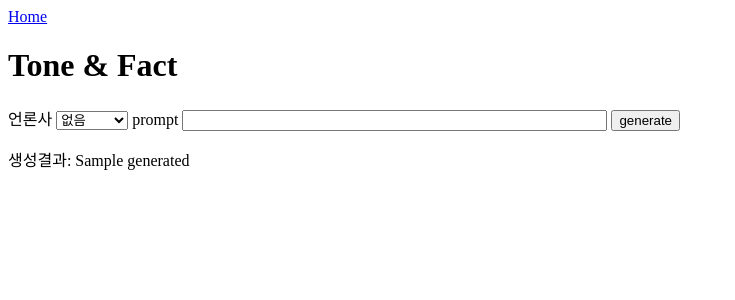
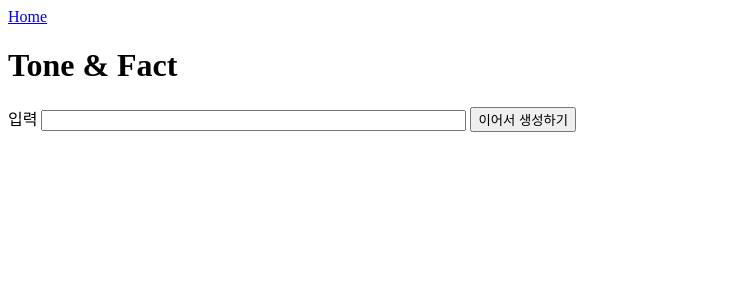
Before and after one commit to wjlee-ling/KDT-A2, a Flask app: template application/templates/index.html in a window 1280 px wide. Shown: the top 300 px of the page, without its empty margins (0-735 px from the left). Run offline with Flask 2, Linux system fonts and the light colour scheme; the template is opened without the code that fills it: values that come from a table or form of the project are taken from there, most other values are stand-ins (such as "Sample title", 1, 10 or a date in 2020).

Commit message:
update application

```diff
--- a/application/app.py
+++ b/application/app.py
@@ -1,50 +1,54 @@
 import requests
 from flask import Flask, render_template, redirect, url_for, request
-from flask_sqlalchemy import SQLAlchemy
 from .forms import PromptForm
 from transformers import PreTrainedTokenizerFast, GPT2LMHeadModel
-#from flask_sqlalchemy import SQLAlchemy
 
 app = Flask(__name__)
 app.config['SECRET_KEY'] = 'eyf4-DEN34-3v!dD'
 
+tokenizer = PreTrainedTokenizerFast.from_pretrained("A2/kogpt2-taf",
+        bos_token='</s>', eos_token='</s>', unk_token='<unk>',
+        pad_token='<pad>', mask_token='<mask>')
+model = GPT2LMHeadModel.from_pretrained('A2/kogpt2-taf')
+model.eval()
+
+
 @app.route("/", methods=['GET', 'POST'])
 def index():
     prompt = PromptForm()
-    generated='18'
+    generated=''
     if request.method =='POST':
         return generate_article(prompt)
     return render_template('index.html', prompt_form=prompt, generated=generated)
 
 def generate_article(prompt):
-    tokenizer = PreTrainedTokenizerFast.from_pretrained("A2/kogpt2-taf",
-                    bos_token='</s>', eos_token='</s>', unk_token='<unk>',
-                    pad_token='<pad>', mask_token='<mask>')
-    model = GPT2LMHeadModel.from_pretrained('A2/kogpt2-taf')
-    model.eval()
-    generated =''
-    #if prompt.validate_on_submit():
-    newspaper = prompt.newspaper.data
+
+    #newspaper = prompt.newspaper.data
     lead = prompt.lead.data
-    if newspaper != '':
-        user_prompt = newspaper+':'+lead
-    else:
-        user_prompt = lead
-    input_ids = tokenizer.encode(user_prompt, return_tensors='pt')
-    gen_ids = model.generate(input_ids,
-                        max_length=128,
-                        repetition_penalty=2.0,
-                        pad_token_id=tokenizer.pad_token_id,
-                        eos_token_id=tokenizer.eos_token_id,
-                        bos_token_id=tokenizer.bos_token_id,
-                        use_cache=True)
-    generated = tokenizer.decode(gen_ids[0])
-    if generated.startswith(newspaper):
-        generated.replace(newspaper+':', '')
-    else:
-        generated = generated[1:] # 앞에 : 제거
-    return render_template('index.html', prompt_form=prompt, generated=generated)
+    generated_ls = []
+    newspaper_ls = ['', '조선일보', '중앙일보', '동아일보', '한겨레', '경향신문']
+    for newspaper in newspaper_ls:
+
+        if newspaper != '':
+            user_prompt = newspaper+':'+lead
+        else:
+            user_prompt = lead
+        input_ids = tokenizer.encode(user_prompt, return_tensors='pt')
+        gen_ids = model.generate(input_ids,
+                            max_length=128,
+                            repetition_penalty=2.0,
+                            pad_token_id=tokenizer.pad_token_id,
+                            eos_token_id=tokenizer.eos_token_id,
+                            bos_token_id=tokenizer.bos_token_id,
+                            use_cache=True)
+        generated = tokenizer.decode(gen_ids[0])
+
+        if generated.startswith(newspaper):
+            generated = generated.replace(newspaper+':', '').strip('</s>')
+        generated_ls.append(generated)
+
+    return render_template('generate.html', prompt_form=prompt, zip=zip, generated_ls=generated_ls, newspaper_ls=newspaper_ls)
 
 
 if __name__ == '__main__':
-    app.run()
+    app.run(debug=True)
--- a/application/forms.py
+++ b/application/forms.py
@@ -3,8 +3,8 @@ from wtforms import StringField, SubmitField, SelectField
 from wtforms.validators import DataRequired, Length
 
 class PromptForm(FlaskForm):
-    newspaper = SelectField('언론사', choices=[('', '없음'), ('조선일보', '조선일보'), \
-                                            ('동아일보', '동아일보'), ('중앙일보', '중앙일보'), \
-                                            ('한겨레', '한겨레'), ('경향신문', '경향신문')])
-    lead = StringField(label='prompt', validators=[DataRequired(), Length(min=3, max=30)])
-    submit = SubmitField(label='generate')
+    # newspaper = SelectField('언론사', choices=[('', '없음'), ('조선일보', '조선일보'), \
+    #                                         ('동아일보', '동아일보'), ('중앙일보', '중앙일보'), \
+    #                                         ('한겨레', '한겨레'), ('경향신문', '경향신문')])
+    lead = StringField(label='입력', validators=[DataRequired(), Length(min=3, max=30)])
+    submit = SubmitField(label='이어서 생성하기')
--- a/application/templates/index.html
+++ b/application/templates/index.html
@@ -4,8 +4,6 @@
 
 <form method="POST">
     <p>
-        {{prompt_form.newspaper.label}}
-        {{prompt_form.newspaper()}}
 
         {{prompt_form.lead.label}}
         {{prompt_form.lead(size=50)}}
@@ -13,8 +11,15 @@
         {{prompt_form.submit()}}
     </p>
 </form>
+<script type="text/javascript">// <![CDATA[
+    function loading(){
+        $("#loading").show();
+        $("#content").hide();
+    }
+// ]]>
+</script>
 
-<p>
-    생성결과: {{generated}}
-</p>
+{% block result %}
 {% endblock %}
+
+{% endblock %}
--- a/scraping/crawler_wjl_api_version.py
+++ b/scraping/crawler_wjl_api_version.py
@@ -31,7 +31,7 @@ def read_article(url):
     written_at = soup.select_one('#main_content > div.article_header > div.article_info > div > span.t11').text.split()[0]
     return title, body, written_at
 
-def is_opinion(title):
+def is_editorial(title):
     if title.startswith('[<b>사설</b>]') or title.endswith('[<b>사설</b>]'): #or title.startswith('&lt;<b>사설</b>&gt')
         # [사설] : 경향, 국민, 서울신문, 세계일보, 조선일보, 중앙일보, 한겨레, 한국일보, 매일경제, 한국경제, 서울경제
         return True
@@ -59,7 +59,7 @@ def search_opinions(publisher='default', start=1, display=100):
         for item in items:
             link = item['link']
             title = item['title']
-            if 'news.naver.com' in link and is_opinion(title):
+            if 'news.naver.com' in link and is_editorial(title):
                 news_links.append(link)
         time.sleep(0.15)
     else:
```
Also changed, not shown: application/templates/generate.html (+12 -3 lines).
